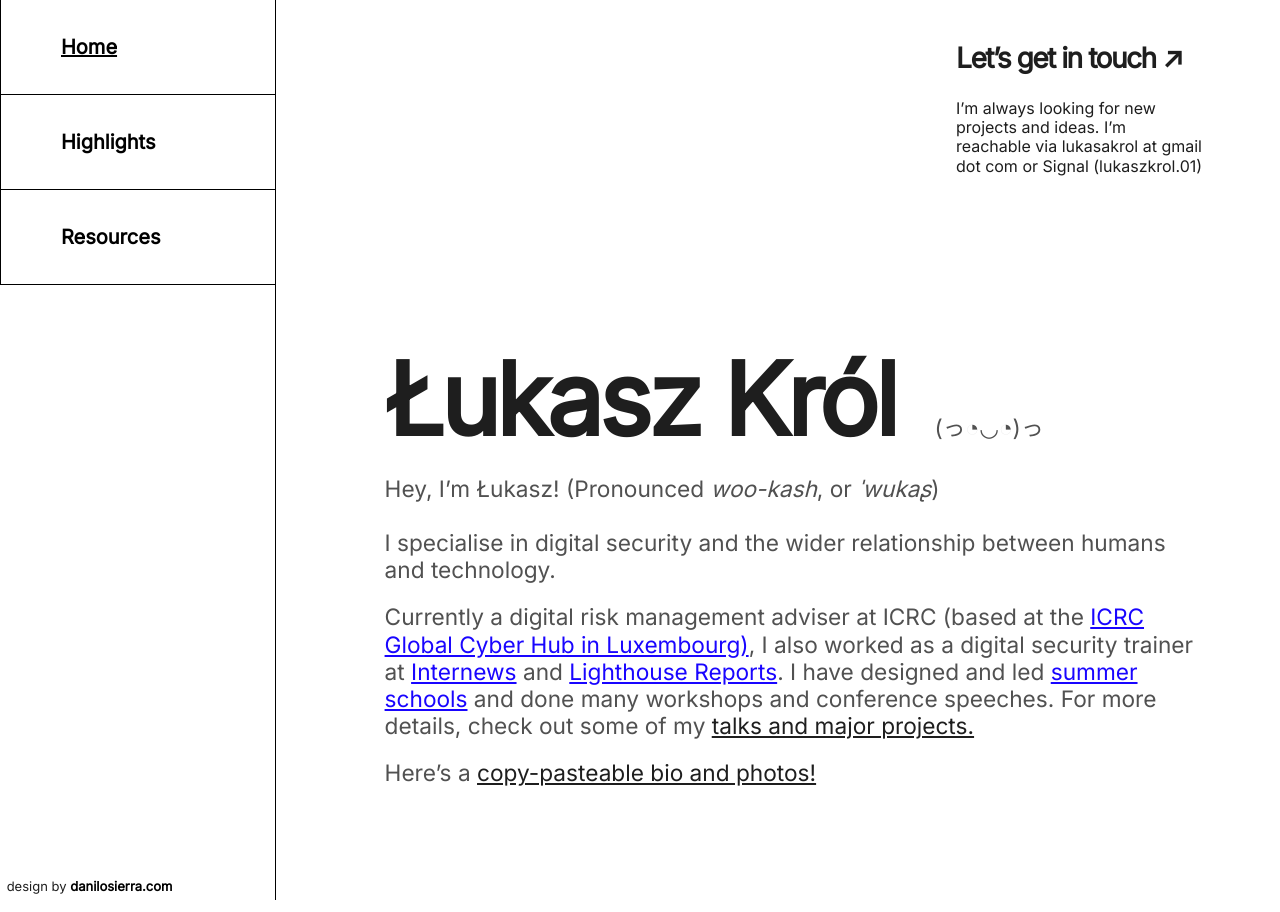
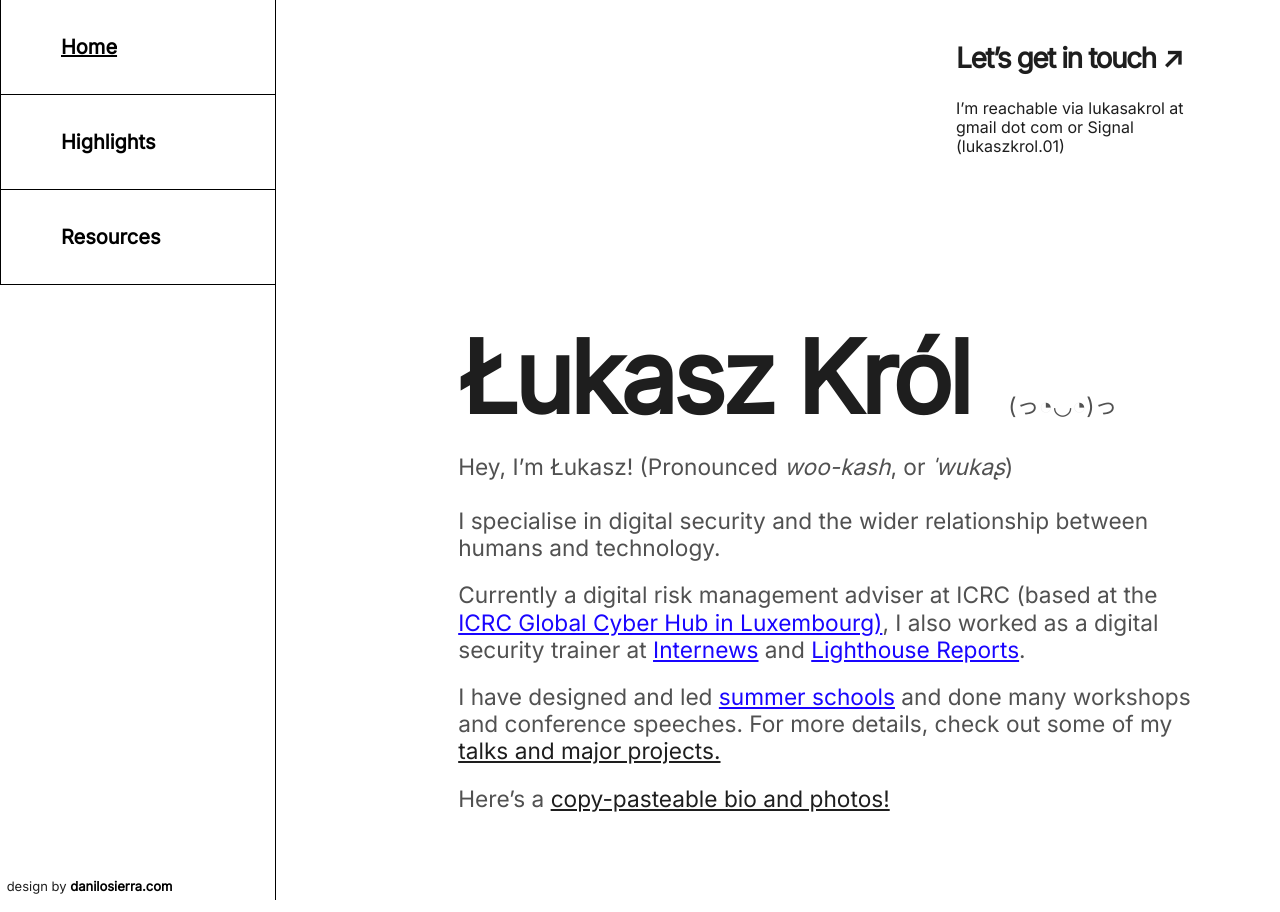
Before and after one commit to lukasz-a-krol/lukasz-a-krol.github.io, a Jekyll site: the page built from index.html, in a window 1280 px wide. Built offline with Jekyll 4.4.1, drawn with Linux system fonts in a browser that asks for light colours; the list of posts is cut into pages by our own code.

Commit message:
spacing plus minor detail correction

```diff
--- a/index.html
+++ b/index.html
@@ -12,11 +12,12 @@
     <title>Łukasz</title>
   </head>
   <body>
-  <div id = "intouch_front"><p id = "intouch_front_big">Let’s get in touch ↗</p><p id = "intouch_front_small">I’m always looking for new projects and ideas. I’m reachable via lukasakrol at gmail dot com or Signal (lukaszkrol.01)</p></div>
+  <div id = "intouch_front"><p id = "intouch_front_big">Let’s get in touch ↗</p><p id = "intouch_front_small">I’m reachable via lukasakrol at gmail dot com or Signal (lukaszkrol.01)</p></div>
   <div id = "frontpage">
     <span id = "lukasz_text">Łukasz Król</span><span aria-hidden="true" id = "kaomoji_span">(っ◔◡◔)っ</span>
     <p>Hey, I’m Łukasz! (Pronounced <i>woo-kash</i>, or <i>ˈwukaʂ</i>)<br><br>I specialise in digital security and the wider relationship between humans and technology.</p>
-  	<p>Currently a digital risk management adviser at ICRC (based at the <a id = "external" href = "https://www.icrc.org/en/where-we-work/luxembourg" target = "_blank">ICRC Global Cyber Hub in Luxembourg)</a>, I also worked as a digital security trainer at <a id = "external" href="https://www.internews.org" target="_blank">Internews</a> and <a id = "external" href="https://www.lighthousereports.com/" target="_blank">Lighthouse Reports</a>. I have designed and led <a id = "external" href="https://www.weasa.org" target="_blank">summer schools</a> and done many workshops and conference speeches. For more details, check out some of my <a href="/highlights/">talks and major projects.</a></p>
+  	<p>Currently a digital risk management adviser at ICRC (based at the <a id = "external" href = "https://www.icrc.org/en/where-we-work/luxembourg" target = "_blank">ICRC Global Cyber Hub in Luxembourg)</a>, I also worked as a digital security trainer at <a id = "external" href="https://www.internews.org" target="_blank">Internews</a> and <a id = "external" href="https://www.lighthousereports.com/" target="_blank">Lighthouse Reports</a>.</p>
+    <p>I have designed and led <a id = "external" href="https://www.weasa.org" target="_blank">summer schools</a> and done many workshops and conference speeches. For more details, check out some of my <a href="/highlights/">talks and major projects.</a></p>
   	<p>Here’s a <a href="/bioandphotos/">copy-pasteable bio and photos!</a></p>
   </div>
   </body>
```
